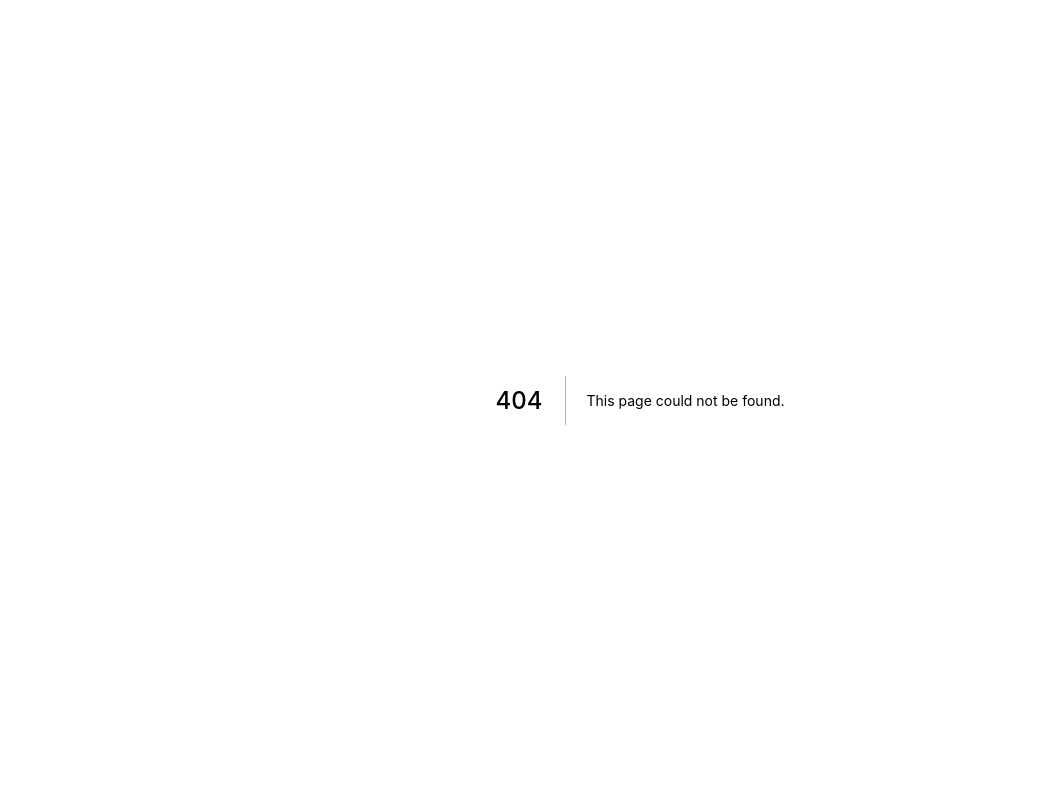
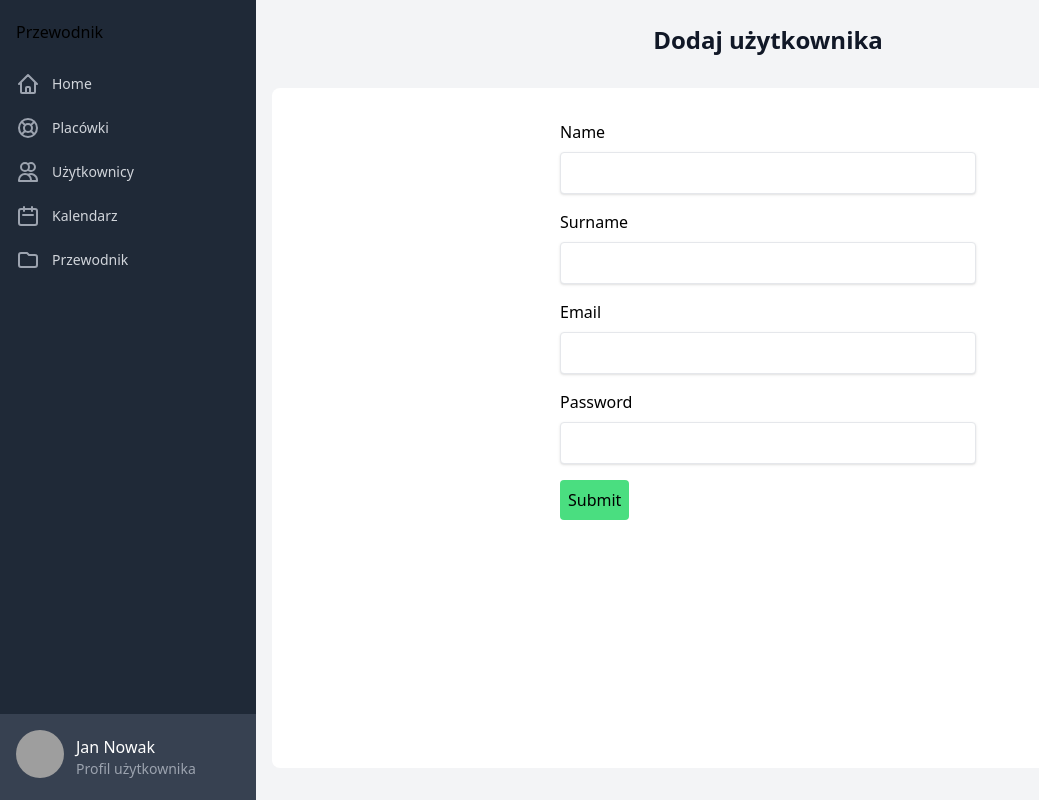
Before and after one commit to night-woods/przewodnik, a Next.js app in the folder admin/: page /users/new in a window 1280 px wide. Before the commit this address had no page. Shown: the whole page, without its empty margins (0-1039 px from the left). Built offline with nearby package versions, Linux system fonts and the light colour scheme; grey boxes are pictures that could not be loaded.

Commit message:
User add and edit form

```diff
--- /dev/null
+++ b/admin/components/UserForm.tsx
@@ -0,0 +1,39 @@
+import User from "../interfaces/User.interface";
+
+export interface UserFormProps {
+  user: User
+  handleSubmit: Function
+}
+
+export default function UserForm({
+  user,
+  handleSubmit
+}: React.PropsWithChildren<UserFormProps>) {
+  return (
+    <form action="" onSubmit={(e) => handleSubmit(e)}>
+      <div className="mt-4">
+        <label htmlFor="name" className="block mb-2">Name</label>
+        <input type="text" name="name" id="name" required defaultValue={user.name} className="shadow border rounded py-2 px-3 text-gray w-full" />
+      </div>
+
+      <div className="mt-4">
+        <label htmlFor="surname" className="block mb-2">Surname</label>
+        <input type="text" name="surname" id="surname" required defaultValue={user.surname} className="shadow border rounded py-2 px-3 text-gray w-full" />
+      </div>
+
+      <div className="mt-4">
+        <label htmlFor="email" className="block mb-2">Email</label>
+        <input type="email" name="email" id="email" required defaultValue={user.email} className="shadow border rounded py-2 px-3 text-gray w-full" />
+      </div>
+
+      <div className="mt-4">
+        <label htmlFor="password" className="block mb-2">Password</label>
+        <input type="password" name="password" id="password" defaultValue={user.password} className="shadow border rounded py-2 px-3 text-gray w-full" />
+      </div>
+
+      <input type="hidden" name="id" value={user.id}/>
+
+      <button type="submit" className="block rounded bg-green-400 hover:bg-green-500 mt-4 p-2 transition ease-in-out delay-50">Submit</button>
+    </form>
+  )
+}
--- /dev/null
+++ b/admin/interfaces/ApiResponse.interface.ts
@@ -0,0 +1,3 @@
+export default interface ApiResponse<T> {
+  data: T
+}
--- /dev/null
+++ b/admin/lib/axiosApi.ts
@@ -0,0 +1,10 @@
+import axios from 'axios'
+
+const client = axios.create({
+  baseURL: process.env.BASE_URL || "http://localhost:3001",
+  headers: {
+    "Content-Type": "application/json"
+  }
+})
+
+export default client
--- a/admin/pages/users.tsx
+++ b/admin/pages/users.tsx
@@ -1,27 +1,26 @@
-import axios from 'axios'
+import axios from '../lib/axiosApi'
 import type { InferGetServerSidePropsType } from 'next'
 import Head from 'next/head'
 import Layout from '../components/Layout/Layout'
-
-interface ApiResponse<T> {
-  data: T
-}
-
-interface User {
-  name: string
-  surname: string
-  email: string
-  id: number
-}
+import { UserAddIcon } from '@heroicons/react/outline'
+import ApiResponse from '../interfaces/ApiResponse.interface'
+import User from '../interfaces/User.interface'
+import Router from 'next/router'
 
 export const getServerSideProps = async () => {
   const res = await axios.get<ApiResponse<User[]>>(
-    'http://localhost:3001/api/v1/users',
+    '/api/v1/users',
   )
 
   return {
     props: res.data,
   }
+}
+
+const handleDelete = async (id: number) => {
+  await axios.delete(`/api/v1/users/${id}`).then(() => {
+    Router.reload()
+  })
 }
 
 const Home = ({
@@ -41,6 +40,9 @@ const Home = ({
         <div className="flex flex-col">
           <div className="-my-2 overflow-x-auto sm:-mx-6 lg:-mx-8">
             <div className="py-2 align-middle inline-block min-w-full sm:px-6 lg:px-8">
+              <a href="/users/new" className="block flex justify-center w-40 border-2 space-x-1 my-3 p-2">
+                <UserAddIcon className="h-5 w-5"/><span>Add user</span>
+              </a>
               <div className="shadow overflow-hidden border-b border-gray-200 sm:rounded-lg">
                 <table className="min-w-full divide-y divide-gray-200">
                   <thead className="bg-gray-50">
@@ -86,12 +88,20 @@ const Home = ({
                           {user.email}
                         </td>
                         <td className="px-6 py-4 whitespace-nowrap text-right text-sm font-medium">
-                          <a
-                            href="#"
-                            className="text-indigo-600 hover:text-indigo-900"
-                          >
-                            Edit
-                          </a>
+                          <div className="flex space-x-4">
+                            <button
+                              className="text-indigo-600 hover:text-indigo-900"
+                              onClick={() => Router.push(`/users/${user.id}`)}
+                            >
+                              Edit
+                            </button>
+                            <button
+                              onClick={() => handleDelete(user.id)}
+                              className="text-red-600 hover:text-red-800"
+                            >
+                              Delete
+                            </button>
+                          </div>
                         </td>
                       </tr>
                     ))}
--- /dev/null
+++ b/admin/pages/users/[id].tsx
@@ -0,0 +1,72 @@
+import axios from '../../lib/axiosApi'
+import type { InferGetServerSidePropsType } from 'next'
+import { AxiosError } from 'axios'
+import Router from 'next/router'
+import Head from 'next/head'
+import Layout from '../../components/Layout/Layout'
+import ApiResponse from '../../interfaces/ApiResponse.interface'
+import User from '../../interfaces/User.interface'
+import UserForm from '../../components/UserForm'
+import { BaseContext } from 'next/dist/shared/lib/utils'
+
+export const getServerSideProps = async (context: BaseContext) => {
+  const userId = context.query.id
+  console.log(context)
+
+  const res = await axios.get<ApiResponse<User>>(
+    `/api/v1/users/${userId}`,
+  )
+
+  return {
+    props: res.data,
+  }
+}
+
+export const handleSubmit = async (event: any) => {
+  event.preventDefault()
+
+  const id = event.target.id.value
+  const name = event.target.name.value
+  const surname = event.target.surname.value
+  const email = event.target.email.value
+  const password = event.target.password.value
+
+  const res = await axios.patch(
+    `/api/v1/users/${id}`,
+    JSON.stringify({
+      "name": name,
+      "surname": surname,
+      "email": email,
+      "password": password
+    })
+  ).then((data: ApiResponse<User>) => {
+    Router.push("/users")
+  }).catch((error: AxiosError) => {
+    const errorResponse = error.response?.data
+    console.log(errorResponse)
+  })
+}
+
+export const UpdateUser = ({
+  data: user
+}: InferGetServerSidePropsType<typeof getServerSideProps>) => {
+  return (
+    <>
+      <Head>
+        <title>Edytuj użytkownika</title>
+      </Head>
+
+      <Layout title="Edytuj użytkownika">
+        <div className="flex flex-row justify-center">
+          <div className="-my-2 overflow-x-auto sm:-mx-6 lg:-mx-8 lg:w-1/2 w-full">
+            <div className="py-2 align-middle inline-block min-w-full sm:px-6 lg:px-8">
+              <UserForm user={user} handleSubmit={handleSubmit}/>
+            </div>
+          </div>
+        </div>
+      </Layout>
+    </>
+  )
+}
+
+export default UpdateUser
--- /dev/null
+++ b/admin/pages/users/new.tsx
@@ -0,0 +1,63 @@
+import axios from '../../lib/axiosApi'
+import { AxiosError } from 'axios'
+import Router from 'next/router'
+import Head from 'next/head'
+import Layout from '../../components/Layout/Layout'
+import ApiResponse from '../../interfaces/ApiResponse.interface'
+import User from '../../interfaces/User.interface'
+import UserForm from '../../components/UserForm'
+
+
+export const handleSubmit = async (event: any) => {
+  event.preventDefault()
+
+  const name = event.target.name.value
+  const surname = event.target.surname.value
+  const email = event.target.email.value
+  const password = event.target.password.value
+
+  const res = await axios.post(
+    "/api/v1/users",
+    JSON.stringify({
+      "name": name,
+      "surname": surname,
+      "email": email,
+      "password": password
+    })
+  ).then((data: ApiResponse<User>) => {
+    Router.push("/users")
+  }).catch((error: AxiosError) => {
+    const errorResponse = error.response?.data
+    console.log(errorResponse)
+  })
+}
+
+const AddUser = () => {
+    const emptyUser: User = {
+      id: 0,
+      name: "",
+      surname: "",
+      email: "",
+      password: ""
+    }
+
+  return (
+    <>
+      <Head>
+        <title>Dodaj użytkownika</title>
+      </Head>
+
+      <Layout title="Dodaj użytkownika">
+        <div className="flex flex-row justify-center">
+          <div className="-my-2 overflow-x-auto sm:-mx-6 lg:-mx-8 lg:w-1/2 w-full">
+            <div className="py-2 align-middle inline-block min-w-full sm:px-6 lg:px-8">
+              <UserForm user={emptyUser} handleSubmit={handleSubmit}/>
+            </div>
+          </div>
+        </div>
+      </Layout>
+    </>
+  )
+}
+
+export default AddUser
```
Also changed, not shown: admin/interfaces/User.interface.ts (added, +7 -0 lines), 1 other file (tests, documents, lock files or other folders).
